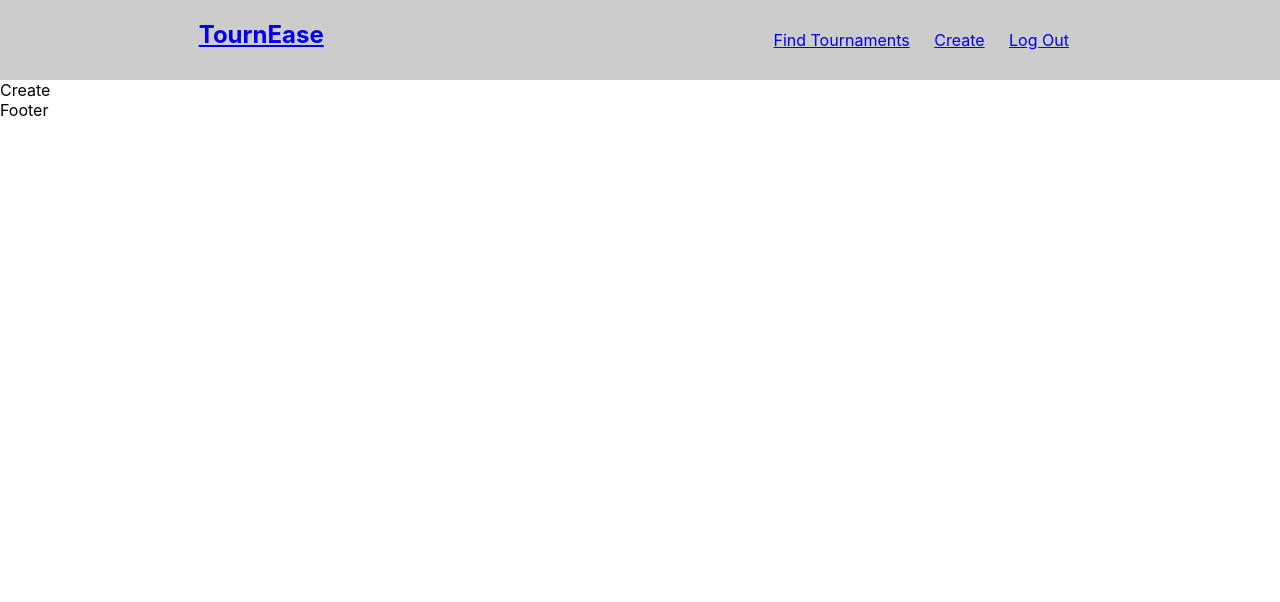
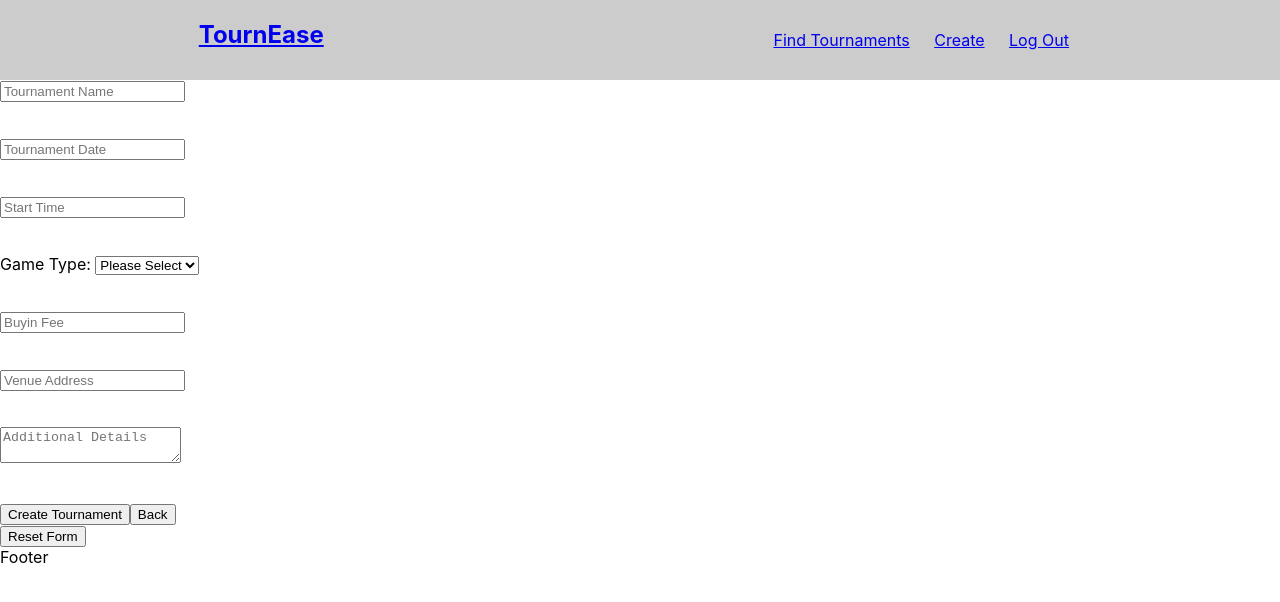
Before and after one commit to malekadair/tournease-client, a React (Create React App) app: page /create in a window 1280 px wide. Shown: the top 602 px of the page. Built offline with nearby package versions, Linux system fonts and the light colour scheme.

Commit message:
added controlled form for creating tournaments. need to still set up posting to DB or dummy store. Need to also set up DB, style app, update store with new values

```diff
--- a/src/components/App/App.js
+++ b/src/components/App/App.js
@@ -4,7 +4,6 @@ import Nav from "../Nav/Nav";
 import Footer from "../Footer/Footer";
 import Home from "../Home/Home";
 import CreateTournament from "../CreateTournament/CreateTournament";
-import TournamentList from "../TournamentList/TournamentList";
 import TournamentDetails from "../TournamentDetails/TournamentDetails";
 import dummyStore from "./dummyStore";
 import { BrowserRouter as Router, Switch, Route } from "react-router-dom";
@@ -14,7 +13,8 @@ class App extends Component {
     const { tourneys } = dummyStore;
     super();
     this.state = {
-      tournaments: tourneys
+      tournaments: tourneys,
+      isLoading: false
     };
   }
 
@@ -28,15 +28,27 @@ class App extends Component {
               exact
               path="/"
               render={routeProps => {
-                const { tournaments } = this.state;
-                return <Home {...routeProps} tournaments={tournaments} />;
+                const { tournaments, isLoading } = this.state;
+                return (
+                  <Home
+                    {...routeProps}
+                    tournaments={tournaments}
+                    isLoading={isLoading}
+                  />
+                );
               }}
             />
-            <Route exact path="/create" component={CreateTournament} />
+            <Route
+              exact
+              path="/create"
+              render={routeProps => {
+                return <CreateTournament {...routeProps} />;
+              }}
+            />
             <Route
               path="/:tournid"
               render={routeProps => {
-                const { tournaments } = this.state;
+                const { tournaments, isLoading } = this.state;
                 const { tournid } = routeProps.match.params;
                 const foundTournament = tournaments.find(
                   ({ id }) => id == tournid
@@ -46,6 +58,7 @@ class App extends Component {
                   <TournamentDetails
                     {...routeProps}
                     tournament={foundTournament}
+                    isLoading={isLoading}
                   />
                 );
               }}
--- a/src/components/App/dummyStore.js
+++ b/src/components/App/dummyStore.js
@@ -2,59 +2,13 @@ export default {
   tourneys: [
     {
       id: 1,
-      name: "happy",
-      game: "8-ball",
-      details:
-        "Deserunt tempor deserunt commodo et ad eu minim nostrud culpa nisi exercitation sint. Officia minim enim ipsum est veniam Lorem amet labore fugiat sint amet laboris. Mollit aliqua commodo minim id sunt cillum est velit do minim proident nulla mollit reprehenderit. Elit proident cillum culpa id dolore. Incididunt commodo commodo excepteur labore aliqua ea ipsum ipsum aute. Laboris ipsum ullamco velit proident non est nostrud esse nulla fugiat."
-    },
-    {
-      id: 2,
-      name: "sad",
-      game: "9-ball",
-      details:
-        "Enim elit eu id Lorem irure pariatur consectetur cillum tempor dolore proident incididunt quis. Cupidatat aliquip commodo fugiat occaecat nostrud ad labore mollit nostrud. Labore est ea nostrud sit reprehenderit est. Eu proident cupidatat nostrud esse dolore voluptate eu nisi. Officia et laboris tempor in mollit voluptate proident culpa proident."
-    },
-    {
-      id: 3,
-      name: "angry",
-      game: "8-ball",
-      details:
-        "Exercitation pariatur velit id excepteur nostrud sint deserunt tempor cillum officia."
-    },
-    {
-      id: 4,
-      name: "hungry",
-      game: "10-ball",
-      details:
-        "Minim ut minim ad cillum voluptate ad non adipisicing qui incididunt laboris. Enim incididunt voluptate cillum id adipisicing aliqua cillum quis sunt in aliquip ut commodo nisi. Ea est aliqua adipisicing sint ex id consectetur sunt ut incididunt. Deserunt irure occaecat duis cupidatat occaecat officia eiusmod sint consectetur tempor esse duis."
-    },
-    {
-      id: 5,
-      name: "poopy",
-      game: "8-ball",
-      details:
-        "Fugiat consectetur culpa deserunt ut proident culpa labore aute. In excepteur culpa cillum magna officia do Lorem irure consequat dolore ullamco incididunt nostrud. Fugiat cupidatat quis anim anim enim consectetur ex cillum ipsum adipisicing aliquip sunt fugiat. Mollit nulla pariatur nisi minim consequat ut incididunt do incididunt voluptate id sunt. Nulla consequat minim fugiat dolore cillum velit. In qui est non do deserunt laboris dolore adipisicing occaecat. Ad officia Lorem fugiat laborum proident."
-    },
-    {
-      id: 6,
-      name: "irritated",
-      game: "9-ball",
-      details:
-        "Qui velit voluptate Lorem elit aliquip ipsum mollit excepteur veniam exercitation ullamco sint consequat. Cupidatat ad aute ad excepteur aliquip mollit nisi. Et in minim irure elit duis. Non incididunt enim consectetur laboris et."
-    },
-    {
-      id: 7,
-      name: "flexible",
-      game: "9-ball",
-      details:
-        "Id nulla qui sint reprehenderit eu enim aliqua. Eiusmod tempor occaecat adipisicing exercitation dolor consectetur non ipsum nostrud. Consequat consectetur proident velit sit dolore. Velit eu dolore minim commodo labore commodo reprehenderit velit dolore laborum est mollit. Quis sunt occaecat non sint dolore elit. Ullamco magna deserunt ad veniam aliqua exercitation dolore velit magna adipisicing. Non qui eu occaecat eu officia elit magna Lorem amet ex veniam proident elit ad."
-    },
-    {
-      id: 8,
-      name: "meowish",
-      game: "10-ball",
-      details:
-        "Eu Lorem reprehenderit dolor commodo deserunt ex nulla veniam. Ad aute amet ullamco minim veniam duis tempor sit id. Ullamco elit cupidatat dolor non ea dolore labore ea veniam dolore ea anim. Duis reprehenderit ad ut incididunt quis. Nulla consequat sunt enim consectetur incididunt ipsum. Do qui enim occaecat sint eiusmod do cillum eu ullamco Lorem tempor fugiat ipsum nisi. Duis cillum anim sit labore anim veniam duis ex proident adipisicing non aute eiusmod."
+      title: "US Open",
+      date: "11/1/1991",
+      time: "2pm",
+      game: "9-Ball",
+      fee: "",
+      address: "",
+      moreDetails: ""
     }
   ]
 };
--- a/src/components/CreateTournament/CreateTournament.js
+++ b/src/components/CreateTournament/CreateTournament.js
@@ -1,8 +1,145 @@
 import React, { Component } from "react";
 
 class Create extends Component {
+  constructor() {
+    super();
+    this.state = {
+      title: "",
+      date: "",
+      time: "",
+      game: "",
+      fee: "",
+      address: "",
+      moreDetails: ""
+    };
+    this.handleChange = this.handleChange.bind(this);
+    this.handleSubmit = this.handleSubmit.bind(this);
+  }
+  handleChange(event) {
+    const { name, value, type, checked } = event.target;
+    type === "checkbox"
+      ? this.setState({ [name]: checked })
+      : this.setState({ [name]: value });
+  }
+  handleSubmit(event) {
+    console.log(event);
+  }
   render() {
-    return <div>Create</div>;
+    const { title, date, time, game, fee, address, moreDetails } = this.state;
+    return (
+      <section className="signup">
+        <form onSubmit={this.handleSubmit}>
+          <div>
+            <input
+              type="text"
+              value={title}
+              name="title"
+              placeholder="Tournament Name"
+              onChange={this.handleChange}
+              required
+            />
+            <p>{title}</p>
+          </div>
+          <br />
+
+          <div>
+            <input
+              type="text"
+              value={date}
+              name="date"
+              placeholder="Tournament Date"
+              onChange={this.handleChange}
+              required
+            />
+            <p>{date}</p>
+          </div>
+          <br />
+
+          <div>
+            <input
+              type="text"
+              value={time}
+              name="time"
+              placeholder="Start Time"
+              onChange={this.handleChange}
+              required
+            />
+            <p>{time}</p>
+          </div>
+          <br />
+
+          <div>
+            {/* <input
+              type="text"
+              value={game}
+              name="game"
+              placeholder="Game"
+              onChange={this.handleChange}
+            /> */}
+            <label>Game Type: </label>
+            <select
+              value={this.state.game}
+              onChange={this.handleChange}
+              name="game"
+              required
+            >
+              <option value="">Please Select</option>
+              <option value="8ball">8-Ball</option>
+              <option value="9ball">9-Ball</option>
+              <option value="10ball">10-Ball</option>
+              <option value="onePocket">One-Pocket</option>
+              <option value="straight">Straight Pool</option>
+            </select>
+            <p>{game}</p>
+          </div>
+          <br />
+
+          <div>
+            <input
+              type="text"
+              value={fee}
+              name="fee"
+              placeholder="Buyin Fee"
+              onChange={this.handleChange}
+              required
+            />
+            <p>{fee}</p>
+          </div>
+          <br />
+
+          <div>
+            <input
+              type="text"
+              value={address}
+              name="address"
+              placeholder="Venue Address"
+              onChange={this.handleChange}
+              required
+            />
+            <p>{address}</p>
+          </div>
+          <br />
+
+          <div>
+            <textarea
+              type="text"
+              value={moreDetails}
+              name="moreDetails"
+              placeholder="Additional Details"
+              onChange={this.handleChange}
+              required
+            />
+            <p>{moreDetails}</p>
+          </div>
+          <br />
+
+          <button>Create Tournament</button>
+          <button type="button">Back</button>
+          <br />
+          <button type="reset">Reset Form</button>
+        </form>
+      </section>
+    );
   }
 }
 
--- a/src/components/Home/Home.js
+++ b/src/components/Home/Home.js
@@ -3,11 +3,11 @@ import TournamentList from "../TournamentList/TournamentList";
 
 class Home extends Component {
   render() {
-    const { tournaments } = this.props;
+    const { tournaments, isLoading } = this.props;
     console.log(tournaments);
     return (
       <div>
-        <TournamentList tournaments={tournaments} />
+        <TournamentList tournaments={tournaments} isLoading={isLoading} />
       </div>
     );
   }
--- /dev/null
+++ b/src/components/Loading/Loading.js
@@ -0,0 +1,7 @@
+import React from "react";
+
+function Loading() {
+  return <h1>Loading</h1>;
+}
+
+export default Loading;
--- a/src/components/Tournament/Tournament.js
+++ b/src/components/Tournament/Tournament.js
@@ -1,14 +1,16 @@
 import React, { Component } from "react";
+import { Link } from "react-router-dom";
 
 class Tournament extends Component {
   render() {
-    const { name, game, details } = this.props.tourney;
-    console.log(this.props);
+    const { name, game, details, id } = this.props.tourney;
+    console.log("tournament props", this.props);
     return (
       <div>
         <h1>{name}</h1>
         <h2>{game}</h2>
         <p>{details}</p>
+        <Link to={`/${id}`}>More details</Link>
       </div>
     );
   }
--- a/src/components/TournamentDetails/TournamentDetails.js
+++ b/src/components/TournamentDetails/TournamentDetails.js
@@ -2,7 +2,7 @@ import React, { Component } from "react";
 
 class TournamentDetails extends Component {
   render() {
-    const { name, game, details } = this.props;
+    const { name, game, details } = this.props.tournament;
     return (
       <div>
         <h1>{name}</h1>
```
Also changed, not shown: src/components/TournamentList/TournamentList.js (+18 -5 lines), 1 other file (tests, documents, lock files or other folders).
